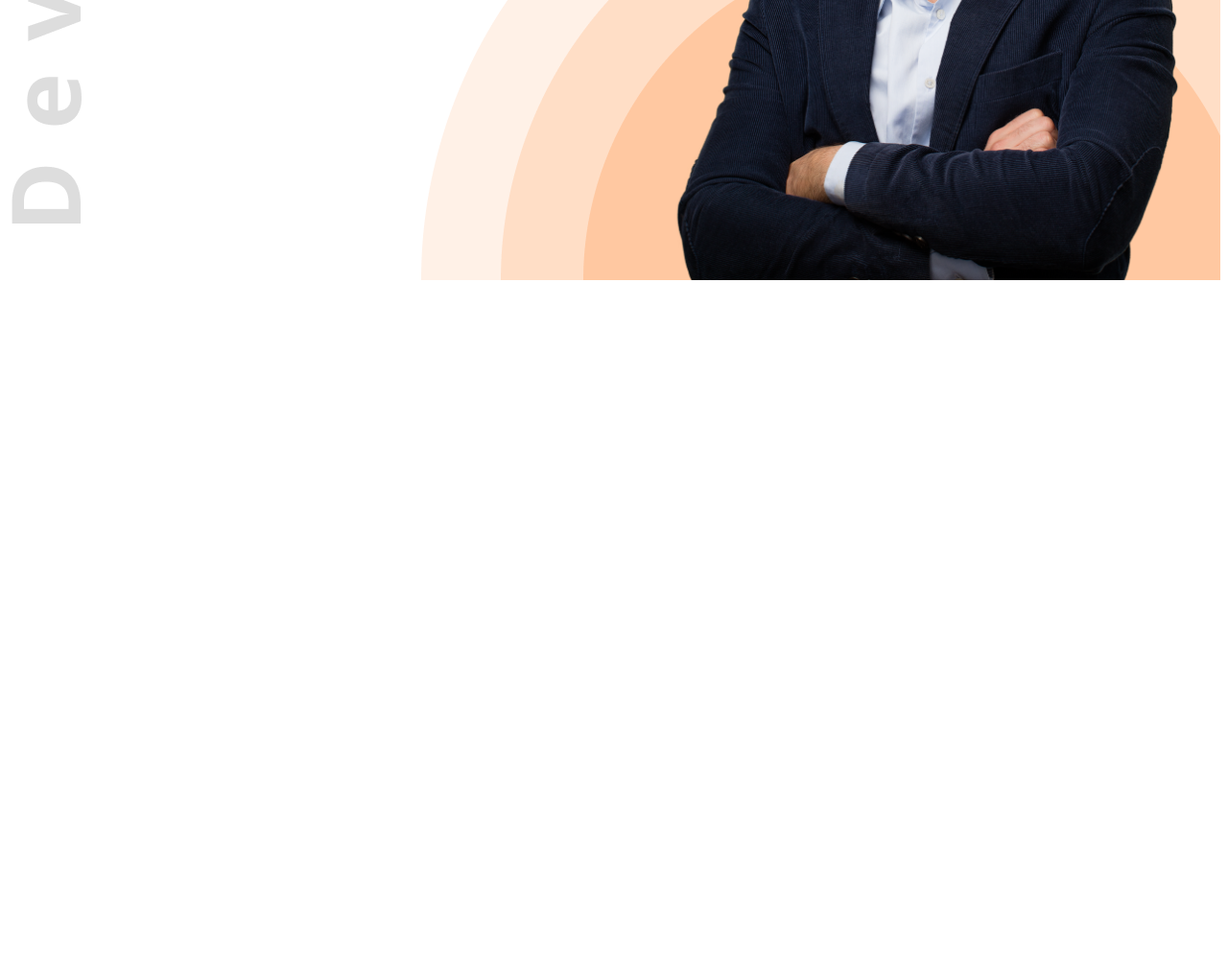
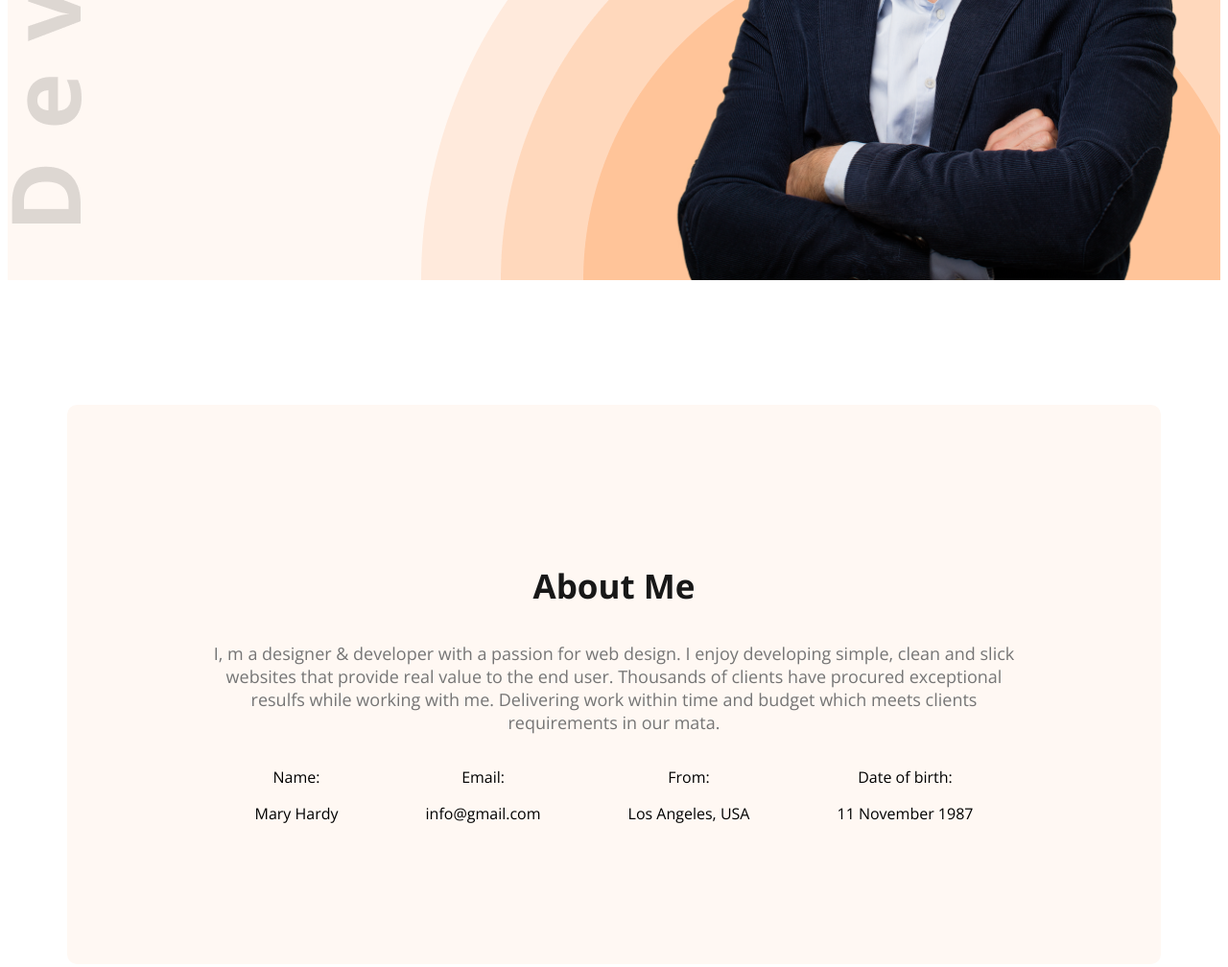
Before and after one commit to tanvirislam06408/dev-portfolio, a plain HTML site: page index.html in a window 1280 px wide. Shown: the part 538-1546 px from the top of the page at 96% size. Before the commit the page ends 838 px from the top, so only its background shows below. Drawn offline with nearby package versions, Linux system fonts and the light colour scheme.

Commit message:
about section

```diff
--- a/index.html
+++ b/index.html
@@ -10,7 +10,7 @@
     <link rel="stylesheet" href="styles/style.css">
 </head>
 <body class="open-sans-normal">
-    <header class="header">
+    <header class="header secend-bg">
         <nav>
             <h3 class="nav-title">Ma<span class="text-primary">r</span>y</h3>
             <ul>
@@ -35,7 +35,28 @@
     </header>
     <main>
 
-
+        <section class="about secend-bg">
+            <h3 class="section-title">About Me</h3>
+            <p class="section-description">I, m a designer & developer with a passion for web design. I enjoy developing simple, clean and slick websites that provide real value to the end user. Thousands of clients have procured exceptional resulfs while working with me. Delivering work within time and budget which meets clients requirements in our mata.</p>
+            <div class="about-items">
+                <div class="about-item">
+                <p class="item-title">Name:</p>
+                <p class="item-description">Mary Hardy </p>
+            </div>
+            <div class="about-item">
+                <p class="item-title">Email:</p>
+                <p class="item-description">info@gmail.com</p>
+            </div>
+            <div class="about-item">
+                <p class="item-title">From:</p>
+                <p class="item-description">Los Angeles, USA</p>
+            </div>
+            <div class="about-item">
+                <p class="item-title">Date of birth:</p>
+                <p class="item-description">11 November 1987</p>
+            </div>
+            </div>
+        </section>
     </main>
     <footer>
 
--- a/styles/style.css
+++ b/styles/style.css
@@ -49,6 +49,9 @@ nav li a{
      text-decoration: none;
      font-size: 20px;
 }
+.secend-bg{
+    background-color: #FFF8F3;
+}
 .btn-primary{
     font-weight: bold;
     background-color: #FD6E0A;
@@ -56,6 +59,16 @@ nav li a{
     border-radius: 5px;
     padding: 18px 35px;
     border: none;
+}
+.section-title{
+    font-size: 35px;
+    font-weight: bold;
+    color: rgb(24, 24, 24);
+}
+.section-description{
+
+    font-size: 18px;
+    color: rgb(117, 117, 117);
 }
 .ww{
     font-weight: bold;
@@ -79,3 +92,22 @@ nav li a{
 .baner-conntent{
     max-width: 580px;
 }
+/* about styles */
+.about{
+    border-radius: 10px;
+    padding: 130px 150px;
+     margin-top: 130px;
+}
+main{
+    max-width: 1140px;
+    margin: 0 auto;
+    text-align: center;
+
+}
+.about-items{
+    display: flex;
+    justify-content: space-around;
+}
+.item-description{
+    font-weight: 700px;
+}
```
